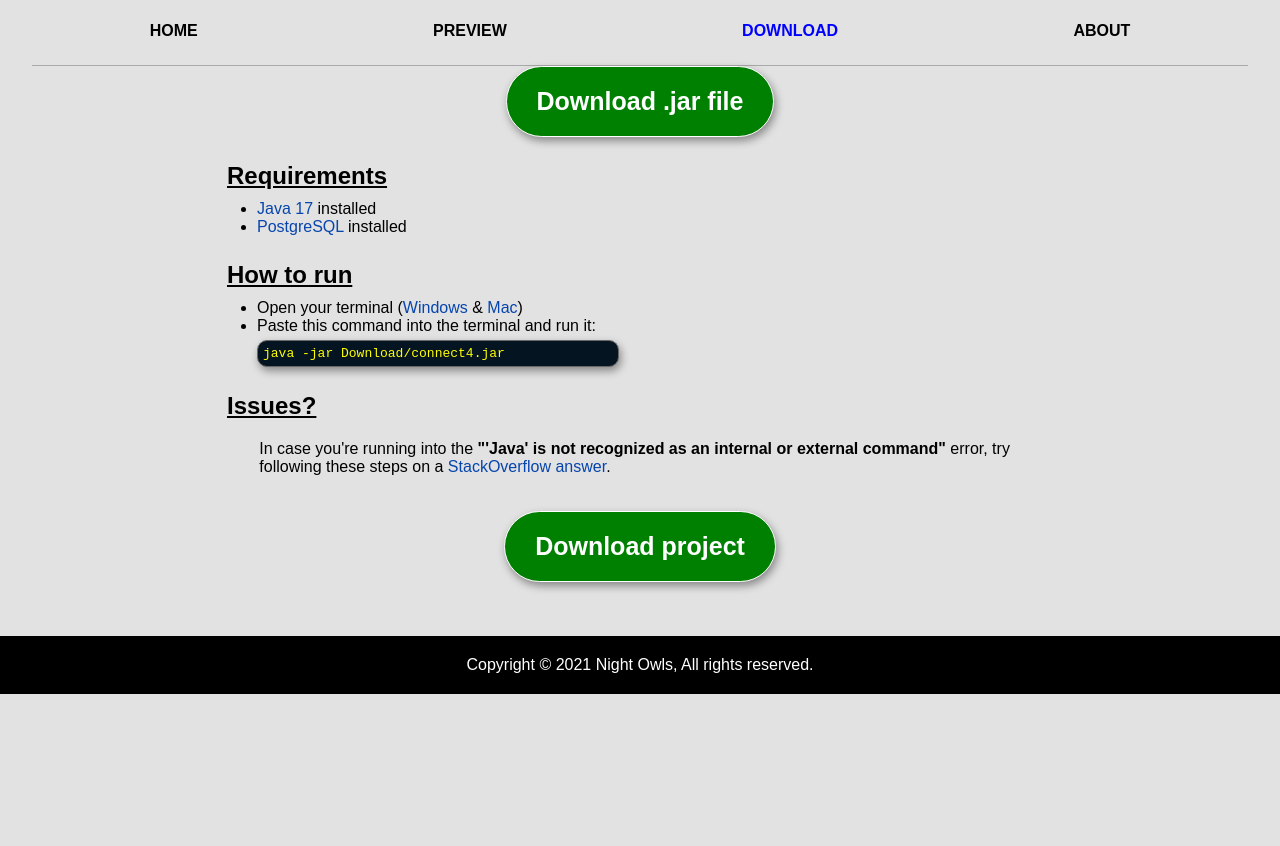
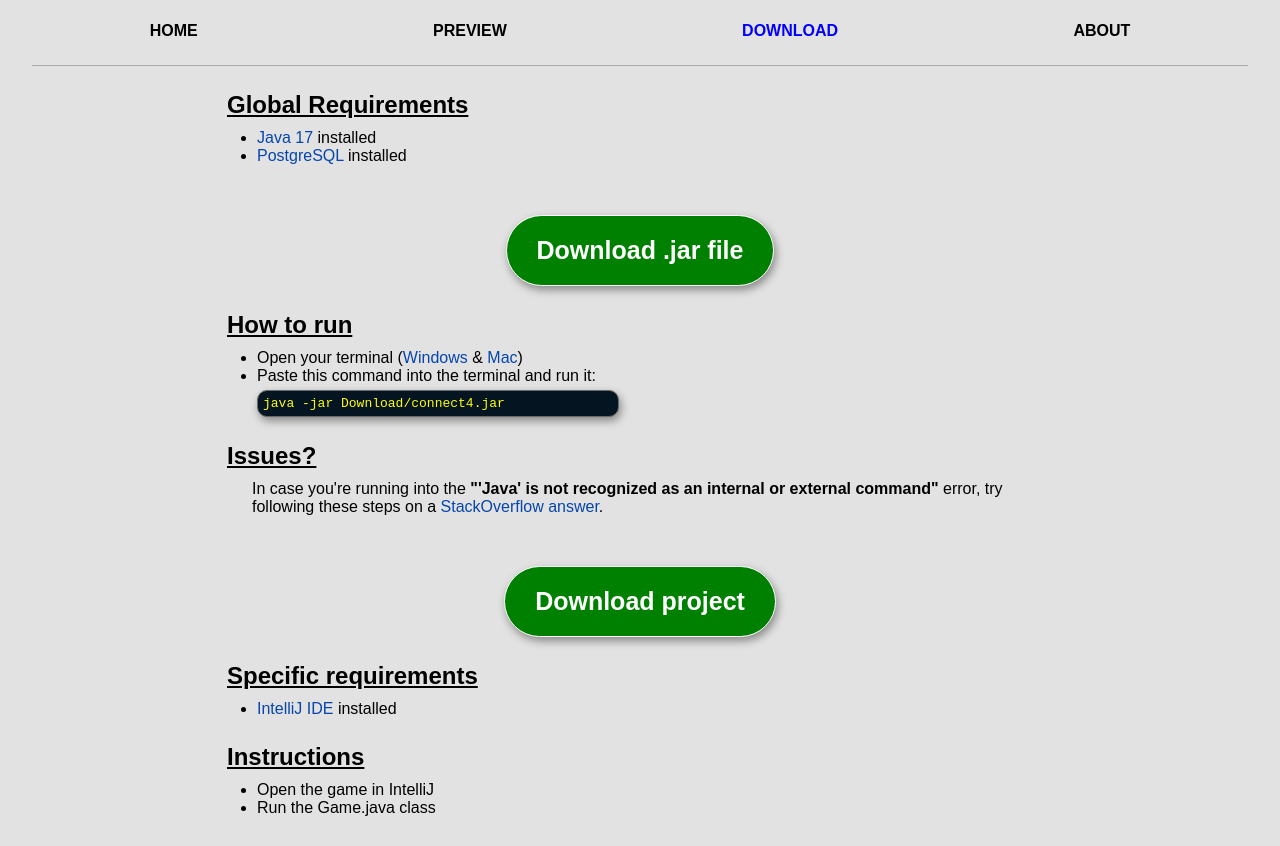
Before and after one commit to FRAL-14/CONNECT4, a plain HTML site: page Connect4 Website/Connect4 - Website/HTML/download.html in a window 1280 px wide. Shown: the part 106-952 px from the top of the page. Before the commit the page ends 800 px from the top, so only its background shows below. Drawn offline with Linux system fonts and the light colour scheme.

Commit message:
Added more instructions to second download button

```diff
--- a/Connect4 Website/Connect4 - Website/HTML/download.html
+++ b/Connect4 Website/Connect4 - Website/HTML/download.html
@@ -23,19 +23,19 @@
 </header>
 
 <main id="downloads">
-<div class="flex-centered">
-	<a href="../MEDIA/download-files/connect4.jar" download="connect4">
-		<button>Download .jar file</button>
-	</a>
-</div>
 	<section>
-		<h2>Requirements</h2>
+		<h2>Global Requirements</h2>
 		<ul>
 			<li><a href="https://www.oracle.com/java/technologies/downloads/">Java 17</a> installed</li>
 			<li><a href="https://www.postgresql.org/download/">PostgreSQL</a> installed</li>
 		</ul>
 	</section>
-
+	<article>
+		<div class="flex-centered">
+			<a download="connect4" href="../MEDIA/download-files/connect4.jar">
+				<button>Download .jar file</button>
+			</a>
+		</div>
 		<section>
 			<h2>How to run</h2>
 			<ul>
@@ -48,19 +48,45 @@
 		</section>
 		<section>
 			<h2>Issues?</h2>
-		<p id="indented">In case you're running into the <strong>"'Java' is not recognized as an internal or external
-																 command"</strong> error, try following these steps on a
+			<p class="indented">In case you're running into the <strong>"'Java' is not recognized as an internal or
+																		external
+																		command"</strong> error, try following these
+								steps
+								on a
 				<a href="https://stackoverflow.com/questions/15796855/java-is-not-recognized-as-an-internal-or-external-command/26438374#26438374">
 					StackOverflow answer</a>.
 			</p>
 		</section>
+	</article>
 
-	<!--	TODO: add second button (smaller) that downloads entire project		-->
+	<article>
 		<div class="flex-centered">
-		<a href="">
+			<a download="connect4" href="../MEDIA/download-files/connect4.zip">
 				<button>Download project</button>
 			</a>
 		</div>
+
+		<section>
+			<h2>Specific requirements</h2>
+			<ul>
+				<li><a href="https://www.jetbrains.com/idea/download/#section=windows">IntelliJ IDE</a> installed</li>
+			</ul>
+		</section>
+
+		<section>
+			<h2>Instructions</h2>
+			<ul>
+				<li>Open the game in IntelliJ</li>
+				<li>Run the Game.java class</li>
+			</ul>
+		</section>
+	</article>
+	<article>
+		<section>
+			<h2>Download stats</h2>
+			<a href="HTML/download-Statistics.html" class="indented">Stats</a>
+		</section>
+	</article>
 </main>
 
 <footer>
```
Lines whose indentation alone changed are shown as unchanged.
